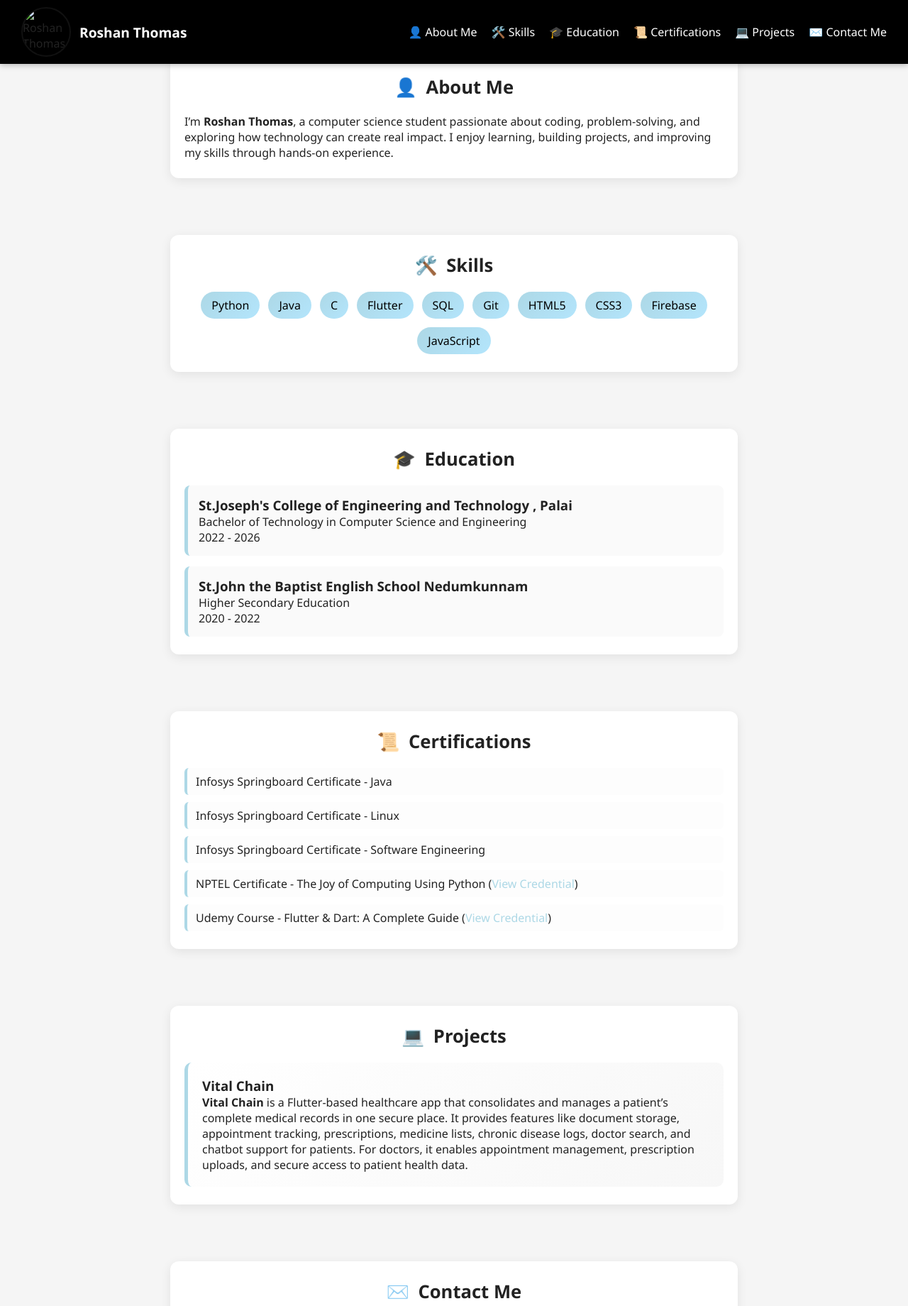
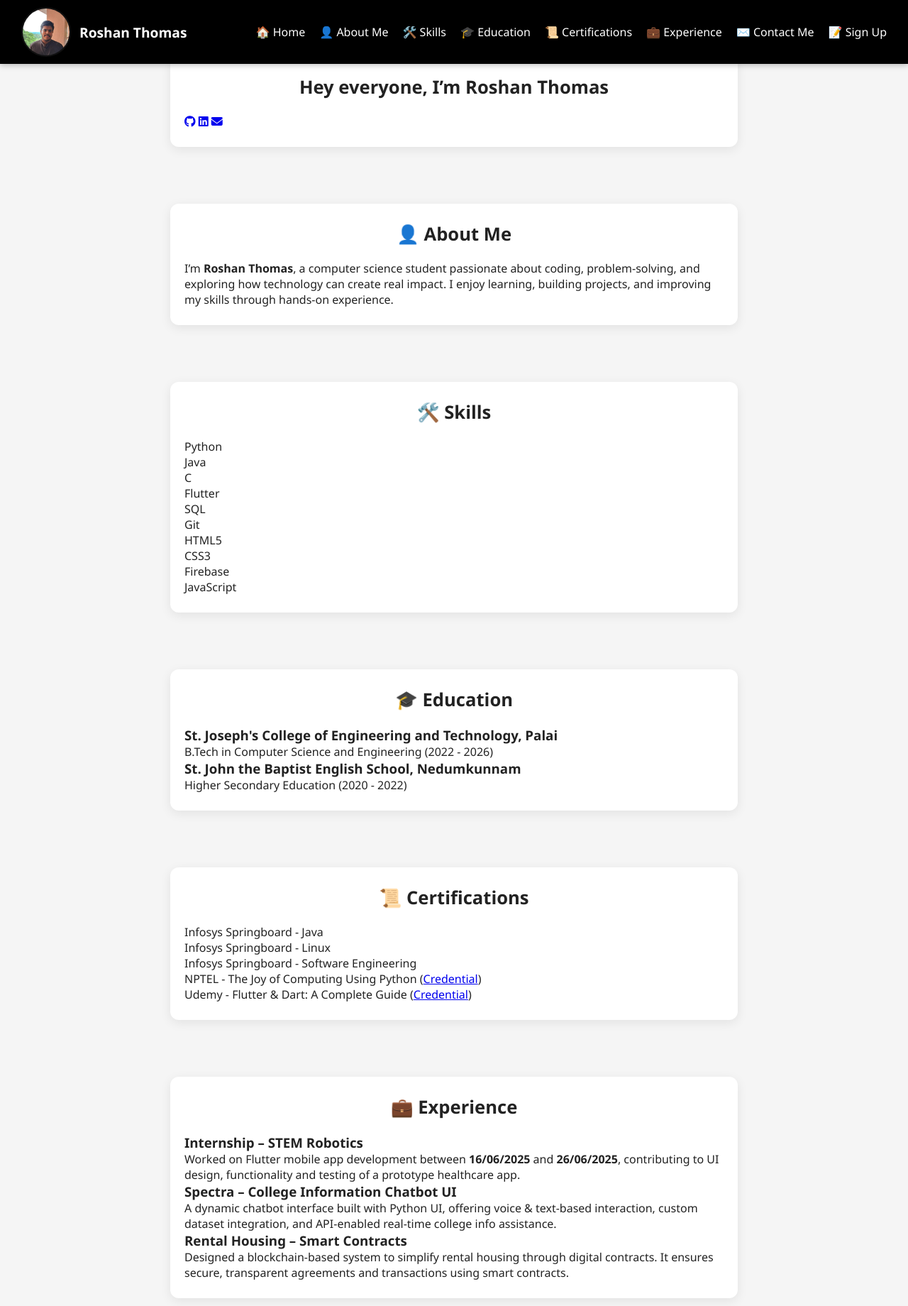
Before and after one commit to roshanthomas582/portfolio, a plain HTML site: page index.html in a window 1280 px wide. Shown: the top 1840 px of the page at 71% size. Drawn offline with Linux system fonts and the light colour scheme.

Commit message:
Update index.html

```diff
--- a/index.html
+++ b/index.html
@@ -1,112 +1,147 @@
 <!DOCTYPE html>
 <html lang="en">
 <head>
-  <meta charset="UTF-8">
-  <meta name="viewport" content="width=device-width, initial-scale=1.0">
+    <meta charset="UTF-8" />
+    <meta name="viewport" content="width=device-width, initial-scale=1" />
     <title>Roshan Thomas Portfolio</title>
-  <link rel="stylesheet" href="style.css">
+    <link rel="stylesheet" href="style.css" />
+    <link rel="stylesheet" href="https://cdnjs.cloudflare.com/ajax/libs/font-awesome/6.5.2/css/all.min.css" />
 </head>
 <body>
-
     <header>
         <div class="header-container">
             <div class="profile-container">
-        <img src="images/profile.jpg" alt="Roshan Thomas" id="profile-photo">
+                <img src="images/profile.png" alt="Roshan Thomas" id="profile-photo" />
                 <h1 class="logo">Roshan Thomas</h1>
             </div>
-      <div class="navbar">
+            <nav class="navbar">
                 <div class="hamburger" id="hamburger">☰</div>
                 <ul class="nav-menu" id="nav-menu">
-          <li><a href="#about">👤 About Me</a></li>
-          <li><a href="#skills">🛠️ Skills</a></li>
-          <li><a href="#education">🎓 Education</a></li>
-          <li><a href="#certifications">📜 Certifications</a></li>
-          <li><a href="#projects">💻 Projects</a></li>
-          <li><a href="#contact">✉️ Contact Me</a></li>
+                    <li><a href="#home" class="nav-link">🏠 Home</a></li>
+                    <li><a href="#about" class="nav-link">👤 About Me</a></li>
+                    <li><a href="#skills" class="nav-link">🛠️ Skills</a></li>
+                    <li><a href="#education" class="nav-link">🎓 Education</a></li>
+                    <li><a href="#certifications" class="nav-link">📜 Certifications</a></li>
+                    <li><a href="#experience" class="nav-link">💼 Experience</a></li>
+                    <li><a href="#contact" class="nav-link">✉️ Contact Me</a></li>
+                    <li><a href="#signup" class="nav-link">📝 Sign Up</a></li>
                 </ul>
-      </div>
+            </nav>
         </div>
     </header>
 
-  <section id="about" class="section">
-    <h2><span class="icon">👤</span> About Me</h2>
-    <p>I’m <strong>Roshan Thomas</strong>, a computer science student passionate about coding, problem-solving, and exploring how technology can create real impact. I enjoy learning, building projects, and improving my skills through hands-on experience.</p>
-  </section>
-
-  <section id="skills" class="section">
-    <h2><span class="icon">🛠️</span> Skills</h2>
-    <ul class="skills-list">
-      <li>Python</li>
-      <li>Java</li>
-      <li>C</li>
-      <li>Flutter</li>
-      <li>SQL</li>
-      <li>Git</li>
-      <li>HTML5</li>
-      <li>CSS3</li>
-      <li>Firebase</li>
-      <li>JavaScript</li>
-    </ul>
-  </section>
-
-  <section id="education" class="section">
-    <h2><span class="icon">🎓</span> Education</h2>
-    <div class="edu-container">
-      <div class="edu-item">
-        <h3>St.Joseph's College of Engineering and Technology , Palai</h3>
-        <p>Bachelor of Technology in Computer Science and Engineering</p>
-        <span>2022 - 2026</span>
-      </div>
-      <div class="edu-item">
-        <h3>St.John the Baptist English School Nedumkunnam</h3>
-        <p>Higher Secondary Education</p>
-        <span>2020 - 2022</span>
+    <main>
+        <section id="home" class="section active-section">
+            <div class="home-content">
+                <h1>Hey everyone, I’m Roshan Thomas</h1>
+                <div class="social-icons">
+                    <a href="https://github.com/roshanthomas582" target="_blank" aria-label="GitHub"><i class="fab fa-github"></i></a>
+                    <a href="https://linkedin.com/in/-roshan-thomas" target="_blank" aria-label="LinkedIn"><i class="fab fa-linkedin"></i></a>
+                    <a href="mailto:roshanthomas582@gmail.com" aria-label="Email"><i class="fas fa-envelope"></i></a>
                 </div>
             </div>
         </section>
 
-  <section id="certifications" class="section">
-    <h2><span class="icon">📜</span> Certifications</h2>
-    <ul class="cert-list">
-      <li>Infosys Springboard Certificate - Java</li>
-      <li>Infosys Springboard Certificate - Linux</li>
-      <li>Infosys Springboard Certificate - Software Engineering</li>
-      <li>
-        NPTEL Certificate - The Joy of Computing Using Python
-        (<a href="https://archive.nptel.ac.in/noc/Ecertificate/?q=NPTEL23CS20S4400061004242744" target="_blank">View Credential</a>)
-      </li>
-      <li>
-        Udemy Course - Flutter & Dart: A Complete Guide
-        (<a href="https://ude.my/UC-74a75212-d60b-4207-9282-129ced96d3c7" target="_blank">View Credential</a>)
-      </li>
-    </ul>
+        <section id="about" class="section hidden-section">
+            <h2>👤 About Me</h2>
+            <p>I’m <strong>Roshan Thomas</strong>, a computer science student passionate about coding, problem-solving, and exploring how technology can create real impact. I enjoy learning, building projects, and improving my skills through hands-on experience.</p>
         </section>
 
-  <section id="projects" class="section">
-    <h2><span class="icon">💻</span> Projects</h2>
-    <div class="project-list">
-      <div class="project-item">
-        <h3>Vital Chain</h3>
-        <p><strong>Vital Chain</strong> is a Flutter-based healthcare app that consolidates and manages a patient’s complete medical records in one secure place. It provides features like document storage, appointment tracking, prescriptions, medicine lists, chronic disease logs, doctor search, and chatbot support for patients. For doctors, it enables appointment management, prescription uploads, and secure access to patient health data.</p>
+        <section id="skills" class="section hidden-section">
+            <h2>🛠️ Skills</h2>
+            <div class="box-container">
+                <div class="box">Python</div>
+                <div class="box">Java</div>
+                <div class="box">C</div>
+                <div class="box">Flutter</div>
+                <div class="box">SQL</div>
+                <div class="box">Git</div>
+                <div class="box">HTML5</div>
+                <div class="box">CSS3</div>
+                <div class="box">Firebase</div>
+                <div class="box">JavaScript</div>
+            </div>
+        </section>
+
+        <section id="education" class="section hidden-section">
+            <h2>🎓 Education</h2>
+            <div class="box-container">
+                <div class="box">
+                    <h3>St. Joseph's College of Engineering and Technology, Palai</h3>
+                    <p>B.Tech in Computer Science and Engineering (2022 - 2026)</p>
+                </div>
+                <div class="box">
+                    <h3>St. John the Baptist English School, Nedumkunnam</h3>
+                    <p>Higher Secondary Education (2020 - 2022)</p>
                 </div>
             </div>
         </section>
 
-  <section id="contact" class="section">
-    <h2><span class="icon">✉️</span> Contact Me</h2>
-    <form id="contact-form">
-      <label for="name">Name</label>
-      <input type="text" id="name" placeholder="Your Name">
+        <section id="certifications" class="section hidden-section">
+            <h2>📜 Certifications</h2>
+            <div class="box-container">
+                <div class="box">Infosys Springboard - Java</div>
+                <div class="box">Infosys Springboard - Linux</div>
+                <div class="box">Infosys Springboard - Software Engineering</div>
+                <div class="box">NPTEL - The Joy of Computing Using Python (<a href="https://archive.nptel.ac.in/noc/Ecertificate/?q=NPTEL23CS20S4400061004242744" target="_blank">Credential</a>)</div>
+                <div class="box">Udemy - Flutter & Dart: A Complete Guide (<a href="https://ude.my/UC-74a75212-d60b-4207-9282-129ced96d3c7" target="_blank">Credential</a>)</div>
+            </div>
+        </section>
 
-      <label for="email">Email</label>
-      <input type="email" id="email" placeholder="Your Email">
+        <section id="experience" class="section hidden-section">
+            <h2>💼 Experience</h2>
+            <div class="box-container">
+                <div class="box">
+                    <h3>Internship – STEM Robotics</h3>
+                    <p>Worked on Flutter mobile app development between <strong>16/06/2025</strong> and <strong>26/06/2025</strong>, contributing to UI design, functionality and testing of a prototype healthcare app.</p>
+                </div>
+                <div class="box">
+                    <h3>Spectra – College Information Chatbot UI</h3>
+                    <p>A dynamic chatbot interface built with Python UI, offering voice & text-based interaction, custom dataset integration, and API-enabled real-time college info assistance.</p>
+                </div>
+                <div class="box">
+                    <h3>Rental Housing – Smart Contracts</h3>
+                    <p>Designed a blockchain-based system to simplify rental housing through digital contracts. It ensures secure, transparent agreements and transactions using smart contracts.</p>
+                </div>
+            </div>
+        </section>
 
-      <label for="message">Message</label>
-      <textarea id="message" rows="5" placeholder="Your message..."></textarea>
+        <section id="contact" class="section hidden-section">
+            <h2>✉️ Contact Me</h2>
+            <form id="contact-form" novalidate>
+                <input type="text" id="name" placeholder="Your Name" required />
+                <input type="email" id="email" placeholder="Your Email" required />
+                <textarea id="message" rows="5" placeholder="Your Message..." required></textarea>
+                <button type="submit" class="submit-btn">Submit</button>
+            </form>
+            <div class="social-icons">
+                 <a href="https://github.com/roshanthomas582" target="_blank" aria-label="GitHub"><i class="fab fa-github"></i></a>
+                 <a href="https://linkedin.com/in/-roshan-thomas" target="_blank" aria-label="LinkedIn"><i class="fab fa-linkedin"></i></a>
+                 <a href="mailto:roshanthomas582@gmail.com" aria-label="Email"><i class="fas fa-envelope"></i></a>
+            </div>
+        </section>
 
-      <button type="submit">Submit</button>
+        <section id="signup" class="section hidden-section">
+    <h2>📝 Sign Up</h2>
+    <form id="signup-form" novalidate>
+        <input type="text" id="firstName" placeholder="First Name" required />
+        <input type="text" id="lastName" placeholder="Last Name" required />
+        <input type="date" id="dob" placeholder="Date of Birth" required />
+        <input type="email" id="emailSignup" placeholder="Email" required />
+        <input type="tel" id="phone" placeholder="Phone Number" required />
+        <input type="text" id="address1" placeholder="Address Line 1" required />
+        <input type="text" id="address2" placeholder="Address Line 2 (Optional)" />
+        <input type="text" id="city" placeholder="City" required />
+        <input type="text" id="state" placeholder="State / Province" required />
+        <input type="text" id="country" placeholder="Country" required />
+        <input type="text" id="pincode" placeholder="Pincode / ZIP Code" required />
+        <input type="text" id="username" placeholder="Username" required />
+        <input type="password" id="password" placeholder="Password (min. 8 characters)" required />
+        <input type="password" id="confirmPassword" placeholder="Confirm Password" required />
+        <button type="submit" class="submit-btn">Register</button>
     </form>
 </section>
+    </main>
 
     <footer>
         <p>&copy; 2025 Roshan Thomas. All rights reserved.</p>
```
Lines whose indentation alone changed are shown as unchanged.
